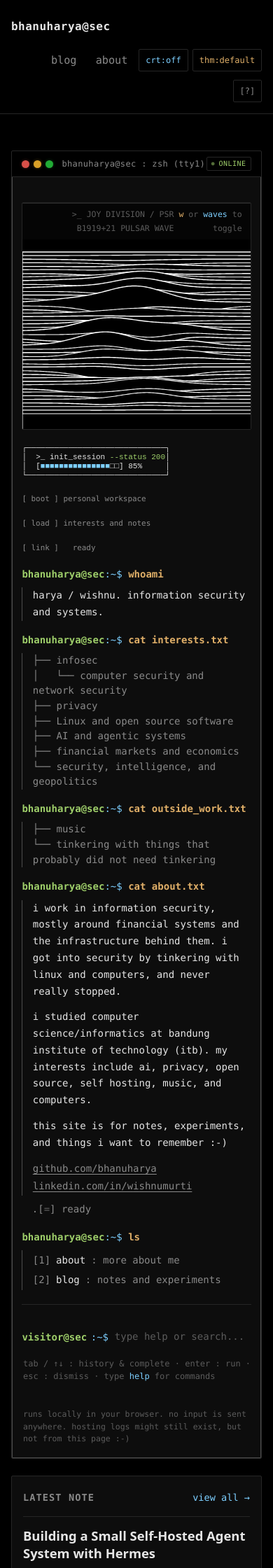
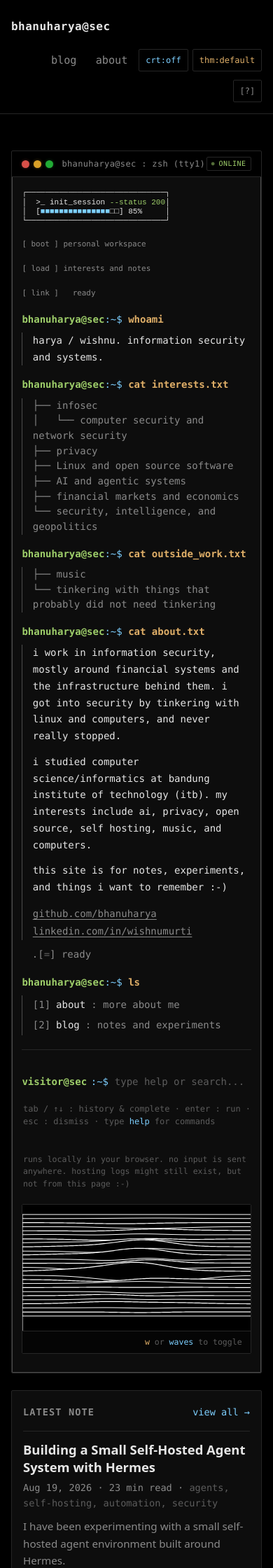
Before and after one commit to bhanuharya/bhanuharya.github.io, a Jekyll site: the page built from index.md, in a window 390 px wide. Shown: the top 2240 px of the page at 70% size. Built offline with Jekyll 4.4.1, drawn with Linux system fonts in a browser that asks for light colours; some of the changed lines change nothing that is shown.

Commit message:
fix(site): refine responsive pulsar display

```diff
--- a/_layouts/home.html
+++ b/_layouts/home.html
@@ -18,13 +18,6 @@ layout: default
   </div>
 
   <div class="term-body">
-    <div class="pulsar-wrap" data-pulsar-waves aria-label="Pulsar PSR B1919+21 radio wave profile">
-      <div class="pulsar-caption">
-        <span>&gt;_ JOY DIVISION / PSR B1919+21 PULSAR WAVE</span>
-        <span><kbd style="font:inherit;color:var(--cli-amber)">w</kbd> or <code style="font:inherit;color:var(--cli-cyan)">waves</code> to toggle</span>
-      </div>
-    </div>
-
     <pre class="banner" aria-hidden="true">┌──────────────────────────────┐
 │  &gt;_ init_session <span class="banner-status">--status 200</span>│
 │  [<span class="banner-progress">■■■■■■■■■■■■■■■</span>□□] 85%     │
@@ -103,6 +96,12 @@ layout: default
       <p id="visitor-privacy" class="visitor-privacy dim">runs locally in your browser. no input is sent anywhere. hosting logs might still exist, but not from this page :-)</p>
       <noscript><p class="dim" style="margin-top:0.5rem">javascript is off. use the links above: <a href="{{ '/about/' | relative_url }}">about</a> · <a href="{{ '/blog/' | relative_url }}">blog</a></p></noscript>
     </form>
+
+    <div class="pulsar-wrap" data-pulsar-waves aria-label="Pulsar PSR B1919+21 radio wave profile">
+      <div class="pulsar-caption">
+        <span><kbd style="font:inherit;color:var(--cli-amber)">w</kbd> or <code style="font:inherit;color:var(--cli-cyan)">waves</code> to toggle</span>
+      </div>
+    </div>
   </div>
 </article>
 
--- a/assets/css/style.css
+++ b/assets/css/style.css
@@ -1379,6 +1379,17 @@ main.wrap {
   .routing-branch strong {
     overflow-wrap: anywhere;
   }
+
+  .pulsar-wrap {
+    margin: 1rem 0 0.25rem;
+  }
+  .pulsar-canvas {
+    height: 130px;
+  }
+  .pulsar-caption {
+    font-size: 0.68rem;
+    padding: 0.25rem 0.5rem;
+  }
 }
 
 @media (max-width: 480px) {
@@ -1392,6 +1403,10 @@ main.wrap {
   }
   .banner {
     font-size: 11px;
+  }
+
+  .pulsar-canvas {
+    height: 105px;
   }
 
   .post-content pre,
@@ -1412,6 +1427,9 @@ main.wrap {
   .term-body {
     padding-left: 0.75rem;
     padding-right: 0.75rem;
+  }
+  .pulsar-canvas {
+    height: 95px;
   }
 }
 
@@ -1856,7 +1874,7 @@ main.wrap {
   background: #000000;
   border: 1px solid var(--border);
   border-radius: var(--radius);
-  margin: 1.25rem 0;
+  margin: 1.25rem 0 0.5rem;
   overflow: hidden;
   position: relative;
   transition: border-color 0.2s ease;
@@ -1869,7 +1887,7 @@ main.wrap {
 .pulsar-canvas {
   display: block;
   width: 100%;
-  height: 220px;
+  height: 180px;
   background: #000000;
   cursor: crosshair;
 }
@@ -1883,7 +1901,7 @@ main.wrap {
   font-family: var(--font);
   background: #050505;
   display: flex;
-  justify-content: space-between;
+  justify-content: flex-end;
   align-items: center;
 }
 
--- a/assets/js/pulsar-waves.js
+++ b/assets/js/pulsar-waves.js
@@ -9,7 +9,7 @@
   var animFrameId = null;
   var isRunning = false;
   var isVisible = true;
-  var linesCount = 46;
+  var customLinesCount = null;
   var time = 0;
   var mouseX = -1;
   var mouseY = -1;
@@ -22,7 +22,8 @@
   var lineSeeds = [];
   function initSeeds(count) {
     lineSeeds = [];
-    for (var i = 0; i < count; i++) {
+    var total = Math.max(count || 64, 64);
+    for (var i = 0; i < total; i++) {
       lineSeeds.push({
         freq1: 0.02 + Math.random() * 0.02,
         freq2: 0.04 + Math.random() * 0.03,
@@ -33,6 +34,13 @@
         peakWidth: 0.14 + Math.random() * 0.06
       });
     }
+  }
+
+  function getEffectiveLines(width) {
+    if (customLinesCount !== null) return customLinesCount;
+    if (width <= 420) return 26;
+    if (width <= 640) return 32;
+    return 44;
   }
 
   function getThemeStrokeColor() {
@@ -48,9 +56,9 @@
   function resizeCanvas() {
     if (!canvas || !container) return;
     var rect = container.getBoundingClientRect();
-    var dpr = window.devicePixelRatio || 1;
+    var dpr = Math.min(window.devicePixelRatio || 1, 2);
     var w = rect.width || 640;
-    var h = container.clientHeight || 220;
+    var h = canvas.clientHeight || (w <= 420 ? 105 : (w <= 640 ? 130 : 180));
 
     canvas.width = Math.floor(w * dpr);
     canvas.height = Math.floor(h * dpr);
@@ -71,17 +79,20 @@
 
     time += 0.02;
 
-    // Smooth mouse interpolation
+    // Smooth mouse / touch interpolation
     mouseX += (mouseTargetX - mouseX) * 0.1;
     mouseY += (mouseTargetY - mouseY) * 0.1;
 
-    var padTop = 18;
-    var padBottom = 22;
-    var usableH = h - padTop - padBottom;
-    var stepY = usableH / Math.max(1, linesCount - 1);
+    var effLines = getEffectiveLines(w);
+    var padTop = Math.max(8, Math.floor(h * 0.08));
+    var padBottom = Math.max(10, Math.floor(h * 0.12));
+    var usableH = Math.max(20, h - padTop - padBottom);
+    var stepY = usableH / Math.max(1, effLines - 1);
     var xStep = Math.max(2, Math.floor(w / 120));
+    var maxBaseAmp = Math.min(usableH * 0.28, w <= 480 ? 13 : (w <= 640 ? 18 : 25));
+    var interactRadius = Math.min(120, Math.max(50, w * 0.28));
 
-    for (var i = 0; i < linesCount; i++) {
+    for (var i = 0; i < effLines; i++) {
       var seed = lineSeeds[i] || lineSeeds[0];
       var baseY = padTop + i * stepY;
 
@@ -102,16 +113,16 @@
 
         var rawWave = (wave1 * 0.55 + wave2 * 0.35 + wave3 * 0.25) * seed.noiseScale;
 
-        // Mouse perturbation on wave
+        // Mouse / touch perturbation on wave
         var mouseDist = Math.hypot(x - mouseX, baseY - mouseY);
         var mouseEffect = 0;
-        if (mouseX >= 0 && mouseDist < 120) {
-          var mFactor = (1 - mouseDist / 120);
-          mouseEffect = Math.sin(mouseDist * 0.1 - time * 4) * 18 * mFactor;
+        if (mouseX >= 0 && mouseDist < interactRadius) {
+          var mFactor = (1 - mouseDist / interactRadius);
+          mouseEffect = Math.sin(mouseDist * 0.1 - time * 4) * (maxBaseAmp * 0.7) * mFactor;
         }
 
-        var rowWeight = Math.sin((i / Math.max(1, linesCount - 1)) * Math.PI);
-        var maxAmp = 28 * rowWeight;
+        var rowWeight = Math.sin((i / Math.max(1, effLines - 1)) * Math.PI);
+        var maxAmp = maxBaseAmp * rowWeight;
         var elevation = (rawWave * maxAmp * bell) + (mouseEffect * bell);
 
         var y = baseY - elevation;
@@ -127,7 +138,7 @@
       ctx.fill();
 
       // Stroke the wave line
-      ctx.lineWidth = (i % 2 === 0) ? 1.4 : 1.1;
+      ctx.lineWidth = (w <= 480) ? (i % 2 === 0 ? 1.2 : 1.0) : (i % 2 === 0 ? 1.4 : 1.1);
       ctx.strokeStyle = strokeColor;
       ctx.stroke();
     }
@@ -154,17 +165,17 @@
     container = containerEl || document.querySelector('[data-pulsar-waves]');
     if (!container) return;
 
-    if (options.lines) linesCount = options.lines;
+    if (options.lines) customLinesCount = options.lines;
     if (options.color) colorMode = options.color;
 
-    initSeeds(linesCount);
+    initSeeds(100);
 
     canvas = container.querySelector('canvas');
     if (!canvas) {
       canvas = document.createElement('canvas');
       canvas.className = 'pulsar-canvas';
       canvas.setAttribute('aria-label', 'Joy Division PSR B1919+21 Pulsar Wave Simulation');
-      container.appendChild(canvas);
+      container.insertBefore(canvas, container.firstChild);
     }
 
     ctx = canvas.getContext('2d');
@@ -241,8 +252,12 @@
     stop: stop,
     toggle: toggle,
     setLines: function(n) {
-      linesCount = Math.max(10, Math.min(100, parseInt(n, 10) || 46));
-      initSeeds(linesCount);
+      if (n) {
+        customLinesCount = Math.max(10, Math.min(100, parseInt(n, 10) || 44));
+      } else {
+        customLinesCount = null;
+      }
+      initSeeds(100);
       resizeCanvas();
     },
     setColor: function(c) {
```
